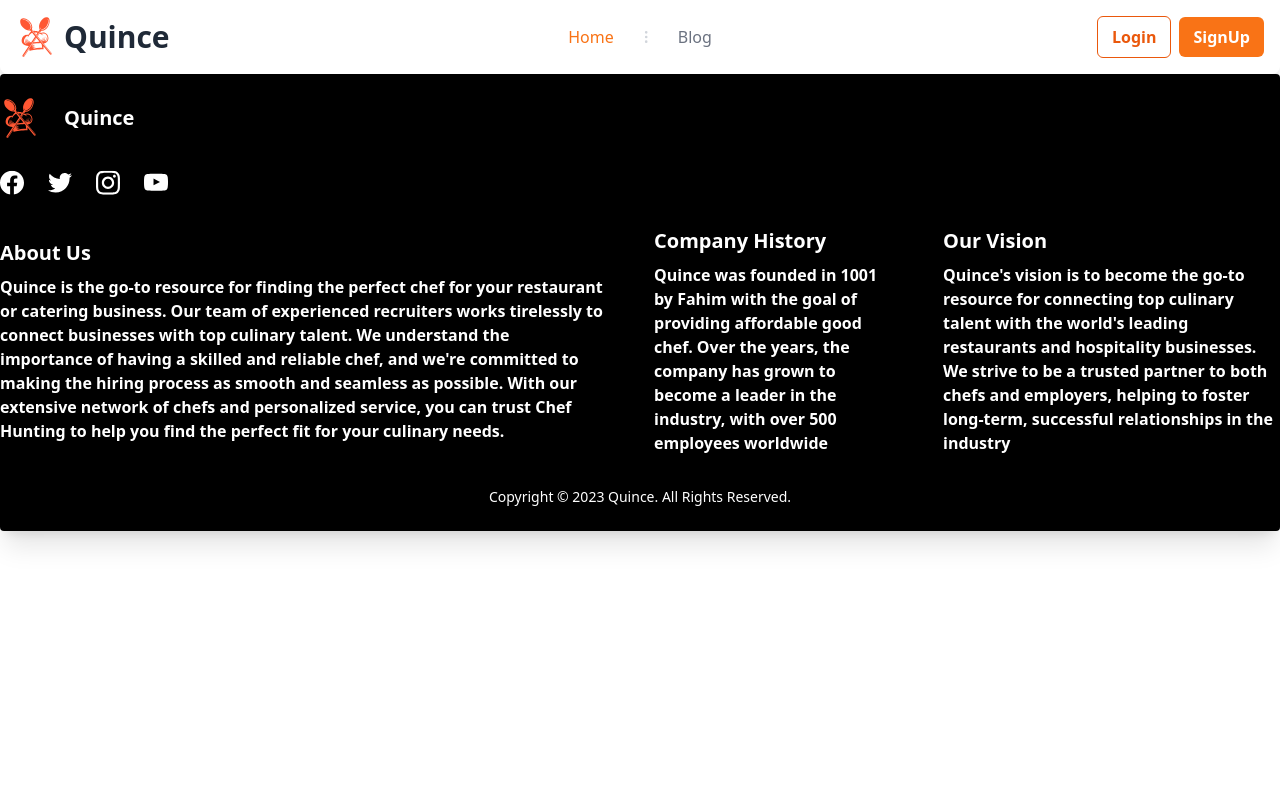
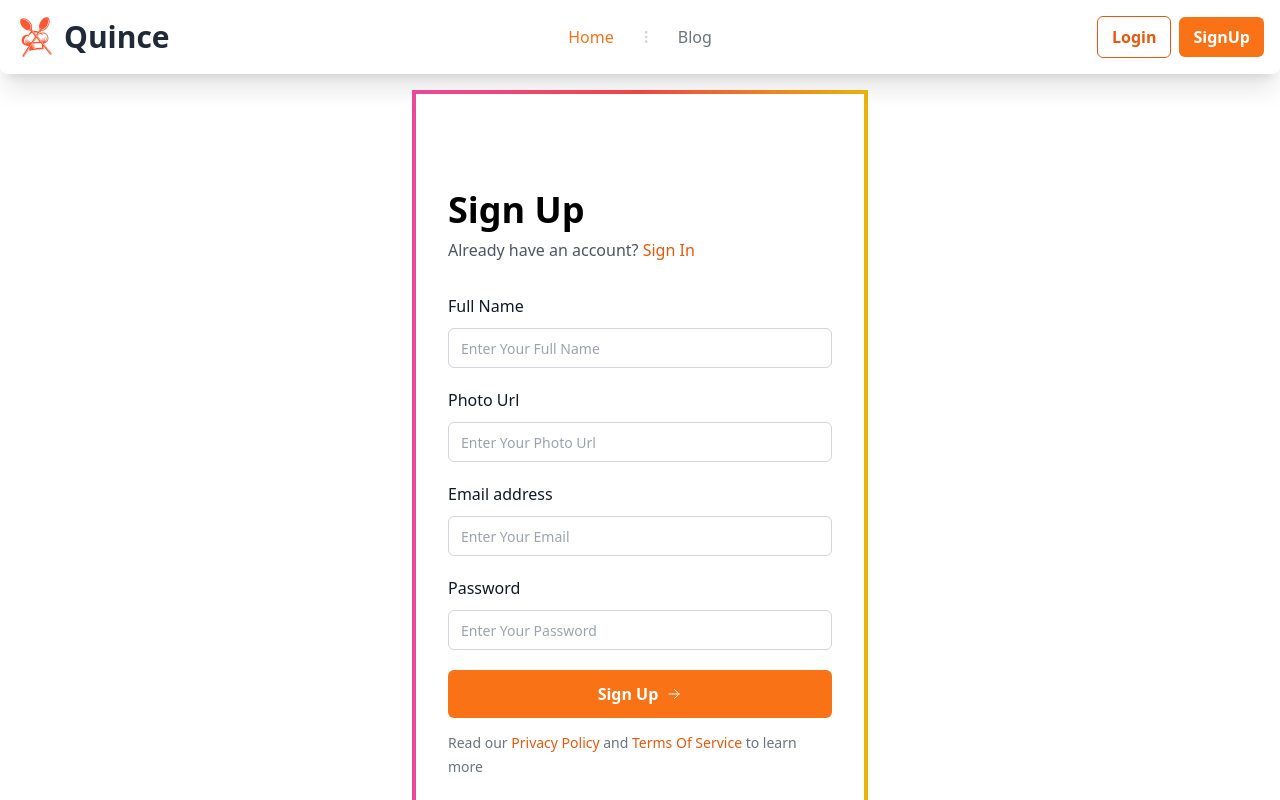
Before and after one commit to salmanabdullahfahim/quince-client, a React (Vite) app: page /register in a window 1280 px wide. Shown: the top 800 px of the page. Built offline with nearby package versions, Linux system fonts and the light colour scheme.

Commit message:
register page ui designed

```diff
--- a/src/Pages/Login/Login.jsx
+++ b/src/Pages/Login/Login.jsx
@@ -14,7 +14,7 @@ const Login = () => {
                                 <Link to='/register'
                                     href="#"
                                     title=""
-                                    className="font-medium text-indigo-600 transition-all duration-200 hover:text-indigo-700 hover:underline focus:text-indigo-700"
+                                    className="font-medium text-orange-600 transition-all duration-200 hover:text-orange-700 hover:underline focus:text-orange-700"
                                 >
                                     Create a free account
                                 </Link>
@@ -46,7 +46,7 @@ const Login = () => {
                                             <Link
                                                 href="#"
                                                 title=""
-                                                className="text-sm font-medium text-indigo-600 hover:text-indigo-700 hover:underline focus:text-indigo-700"
+                                                className="text-sm font-medium text-orange-600 hover:text-orange-700 hover:underline focus:text-orange-700"
                                             >
                                                 {' '}
                                                 Forgot password?{' '}
--- a/src/Pages/Register/Register.jsx
+++ b/src/Pages/Register/Register.jsx
@@ -1,9 +1,125 @@
 import React from 'react';
+import { Link } from 'react-router-dom';
 
 const Register = () => {
     return (
-        <div>
+        <div className="relative">
+            <div className="my-4 flex items-center justify-center">
+                <div className="bg-gradient-to-r from-pink-500 via-red-500 to-yellow-500 p-1">
+                    <div className="flex items-center justify-center bg-white px-4 py-10 sm:px-6 sm:py-16 lg:px-8 lg:py-24">
+                        <div className="xl:mx-auto xl:w-full xl:max-w-sm 2xl:max-w-md">
+                            <h2 className="text-3xl font-bold leading-tight text-black sm:text-4xl">Sign Up</h2>
+                            <p className="mt-2 text-base text-gray-600">
+                                Already have an account?{' '}
+                                <Link to='/login'
+                                    href="#"
+                                    title=""
+                                    className="font-medium text-orange-600 transition-all duration-200 hover:text-orange-700 hover:underline focus:text-orange-700"
+                                >
+                                    Sign In
+                                </Link>
+                            </p>
 
+                            <form className="mt-8">
+                                <div className="space-y-5">
+                                    <div>
+                                        <label htmlFor="name" className="text-base font-medium text-gray-900">
+                                            {' '}
+                                            Full Name{' '}
+                                        </label>
+                                        <div className="mt-2.5">
+                                            <input
+                                                className="flex h-10 w-full rounded-md border border-gray-300 bg-transparent py-2 px-3 text-sm placeholder:text-gray-400 focus:outline-none focus:ring-1 focus:ring-gray-400 focus:ring-offset-1 disabled:cursor-not-allowed disabled:opacity-50 dark:border-gray-700 dark:text-gray-50 dark:focus:ring-gray-400 dark:focus:ring-offset-gray-900"
+                                                type="text"
+                                                placeholder="Enter Your Full Name"
+                                                id="name" name='name' required
+                                            ></input>
+                                        </div>
+                                    </div>
+                                    <div>
+                                        <label htmlFor="photo" className="text-base font-medium text-gray-900">
+                                            {' '}
+                                            Photo Url{' '}
+                                        </label>
+                                        <div className="mt-2.5">
+                                            <input
+                                                className="flex h-10 w-full rounded-md border border-gray-300 bg-transparent py-2 px-3 text-sm placeholder:text-gray-400 focus:outline-none focus:ring-1 focus:ring-gray-400 focus:ring-offset-1 disabled:cursor-not-allowed disabled:opacity-50 dark:border-gray-700 dark:text-gray-50 dark:focus:ring-gray-400 dark:focus:ring-offset-gray-900"
+                                                type="text"
+                                                placeholder="Enter Your Photo Url"
+                                                id="photo" name='photo' required
+                                            ></input>
+                                        </div>
+                                    </div>
+
+                                    <div>
+                                        <label htmlFor="email" className="text-base font-medium text-gray-900">
+                                            {' '}
+                                            Email address{' '}
+                                        </label>
+                                        <div className="mt-2.5">
+                                            <input
+                                                className="flex h-10 w-full rounded-md border border-gray-300 bg-transparent py-2 px-3 text-sm placeholder:text-gray-400 focus:outline-none focus:ring-1 focus:ring-gray-400 focus:ring-offset-1 disabled:cursor-not-allowed disabled:opacity-50 dark:border-gray-700 dark:text-gray-50 dark:focus:ring-gray-400 dark:focus:ring-offset-gray-900"
+                                                type="email"
+                                                placeholder="Enter Your Email"
+                                                id="email" name='email' required
+                                            ></input>
+                                        </div>
+                                    </div>
+
+                                    <div>
+                                        <label htmlFor="password" className="text-base font-medium text-gray-900">
+                                            {' '}
+                                            Password{' '}
+                                        </label>
+                                        <div className="mt-2.5">
+                                            <input
+                                                className="flex h-10 w-full rounded-md border border-gray-300 bg-transparent py-2 px-3 text-sm placeholder:text-gray-400 focus:outline-none focus:ring-1 focus:ring-gray-400 focus:ring-offset-1 disabled:cursor-not-allowed disabled:opacity-50 dark:border-gray-700 dark:text-gray-50 dark:focus:ring-gray-400 dark:focus:ring-offset-gray-900"
+                                                type="password"
+                                                placeholder="Enter Your Password"
+                                                id="password" name='password' required
+                                            ></input>
+                                        </div>
+                                    </div>
+
+                                    <div>
+                                        <button
+                                            type="submit"
+                                            className="inline-flex w-full items-center justify-center rounded-md bg-orange-500 px-3.5 py-2.5 text-base font-semibold leading-7 text-white hover:bg-orange-400"
+                                        >
+                                            Sign Up
+                                            <svg
+                                                xmlns="http://www.w3.org/2000/svg"
+                                                fill="none"
+                                                viewBox="0 0 24 24"
+                                                strokeWidth={1.5}
+                                                stroke="currentColor"
+                                                className="ml-2 h-4 w-4"
+                                            >
+                                                <path
+                                                    strokeLinecap="round"
+                                                    strokeLinejoin="round"
+                                                    d="M4.5 12h15m0 0l-6.75-6.75M19.5 12l-6.75 6.75"
+                                                />
+                                            </svg>
+                                        </button>
+                                    </div>
+                                </div>
+                            </form>
+
+                            <div className="mt-3 space-y-3">
+
+                                <p>
+                                    <span className="text-sm text-gray-500 dark:text-gray-400">
+                                        Read our <span className="capitalize text-orange-600">privacy policy</span> and{' '}
+                                        <span className="capitalize text-orange-600">terms of service</span> to learn
+                                        more
+                                    </span>
+                                </p>
+                            </div>
+                        </div>
+                    </div>
+                </div>
+            </div>
         </div>
     );
 };
--- a/src/Shared/Header/Header.jsx
+++ b/src/Shared/Header/Header.jsx
@@ -71,7 +71,7 @@ const Header = () => {
                             Login
                         </button>
                     </Link>
-                    <Link>
+                    <Link to='/register'>
                         <button className="rounded-md bg-orange-500 px-3.5 py-1.5 text-base font-semibold leading-7 text-white hover:bg-orange-400 ">
                             SignUp
                         </button>
```
